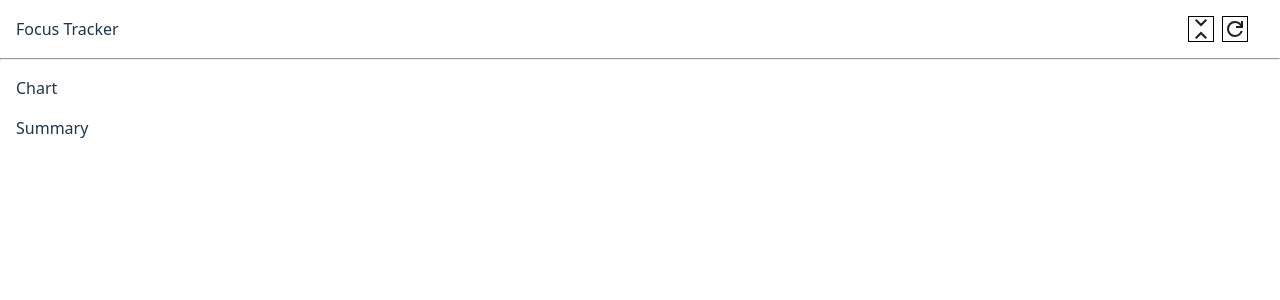
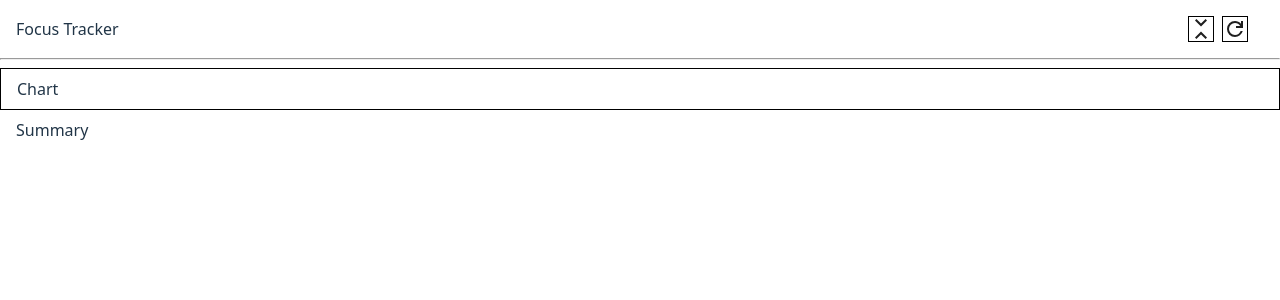
Before and after one commit to sadneo/focus-tracker, a React (Vite) app in the folder frontend/: page / in a window 1280 px wide. Shown: the top 300 px of the page. Built offline with nearby package versions, Linux system fonts and the light colour scheme; no server answers.

Commit message:
feat: summary component

```diff
--- a/frontend/src/App.css
+++ b/frontend/src/App.css
@@ -18,3 +18,11 @@
 .actions img {
   border: 1px solid black;
 }
+
+.chart {
+  border: 1px solid black;
+}
+
+.chartItem {
+  border: 1px solid black;
+}
--- a/frontend/src/App.tsx
+++ b/frontend/src/App.tsx
@@ -1,6 +1,6 @@
 import { useState, useEffect } from "react";
 
-import Summary from "./components/Summary";
+import Chart from "./components/Chart";
 import type { EventObject } from "./types";
 
 import collapseIcon from "./assets/collapse.svg";
@@ -30,8 +30,8 @@ function App() {
         </div>
       </div>
       <hr />
-      <div className="chartArea">Chart</div>
-      <Summary data={data} />
+      <Chart data={data} />
+      <div>Summary</div>
     </>
   );
 }
--- /dev/null
+++ b/frontend/src/components/Chart.tsx
@@ -0,0 +1,25 @@
+import type { EventObject } from "/types.tsx";
+import ChartItem from "./ChartItem.tsx";
+
+type Props = { data: EventObject[] };
+
+export default function Chart({ data }: Props) {
+  const idMap = new Map<number, EventObject[]>();
+
+  for (const event of data) {
+    const arr = idMap.get(event.id) ?? [];
+    arr.push(event);
+    idMap.set(event.id, arr);
+  }
+
+  const listItems = Array.from(idMap, ([id, group]) => (
+    <ChartItem key={id} data={group} />
+  ));
+
+  return (
+    <div className="chart">
+      Chart
+      {listItems}
+    </div>
+  );
+}
--- /dev/null
+++ b/frontend/src/components/ChartItem.tsx
@@ -0,0 +1,13 @@
+import type { EventObject } from "/types.tsx";
+
+export default function ChartItem(props: EventObject[]) {
+  // TODO: shared app_ids should have same color
+  // all app_id is the same, all id is the same
+  // timestamp, action
+
+  return (
+    <div className="chartItem">
+    hi
+    </div>
+  )
+}
--- a/frontend/src/components/Summary.tsx
+++ /dev/null
@@ -1,9 +0,0 @@
-export default function Summary(props: any) {
-  console.log(Array.isArray(props.data), props.data);
-
-  return (
-    <div>
-      Summary
-    </div>
-  )
-}
```
